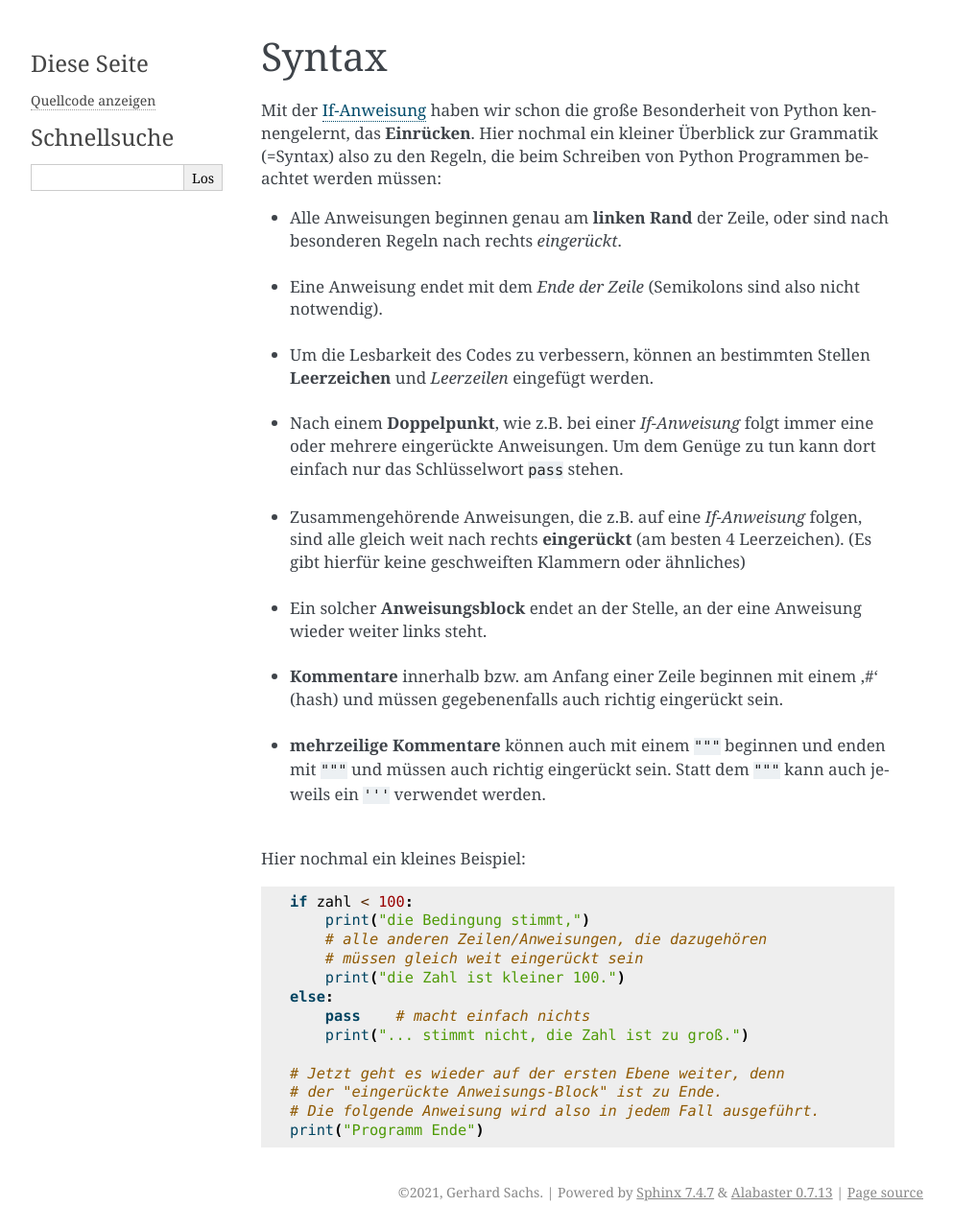
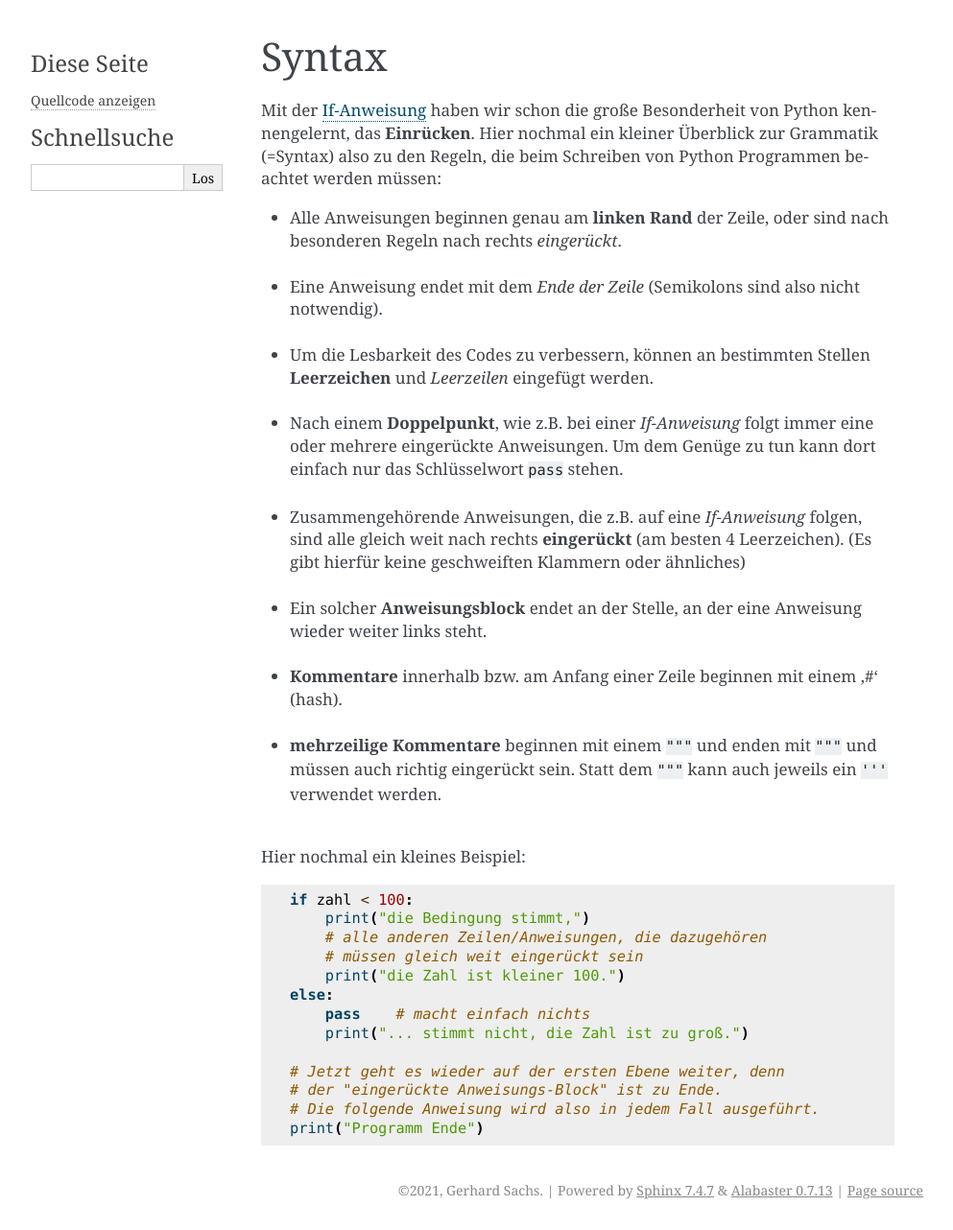
Before and after one commit to gerpark/pyworkshop, a Sphinx documentation site: the page built from docs/source/python/syntax.rst, in a window 1280 px wide. Shown: the whole page at 96% size, without its empty margins (148-1141 px from the left). Built offline with Sphinx 7.4.7, drawn with Linux system fonts in a browser that asks for light colours.

```diff
--- a/docs/source/db.rst
+++ b/docs/source/db.rst
@@ -32,6 +32,8 @@ und geändert werden können, ist sie sehr gut geeignet.
 
 Die Python Standardbibliothek enthält alles notwendige um alle Aufgaben
 im Zusammenhang mit einer `SQLite DB` erledigen zu können.
+
+.. _dbbrowser:
 
 Verbindungen
 ------------
--- a/docs/source/python/syntax.rst
+++ b/docs/source/python/syntax.rst
@@ -31,10 +31,9 @@ zu den Regeln, die beim Schreiben von Python Programmen beachtet werden müssen:
 *   Ein solcher **Anweisungsblock** endet an der Stelle, an der eine Anweisung
     wieder weiter links steht.
     |br| |br|
-*   **Kommentare** innerhalb bzw. am Anfang einer Zeile beginnen mit einem '#' (hash)
-    und müssen gegebenenfalls auch richtig eingerückt sein.
+*   **Kommentare** innerhalb bzw. am Anfang einer Zeile beginnen mit einem '#' (hash).
     |br| |br|
-*   **mehrzeilige Kommentare** können auch mit einem ``"""`` beginnen und enden mit ``"""``
+*   **mehrzeilige Kommentare** beginnen mit einem ``"""`` und enden mit ``"""``
     und müssen auch richtig eingerückt sein. Statt dem ``"""`` kann auch jeweils
     ein ``'''`` verwendet werden.
     |br| |br|
```
